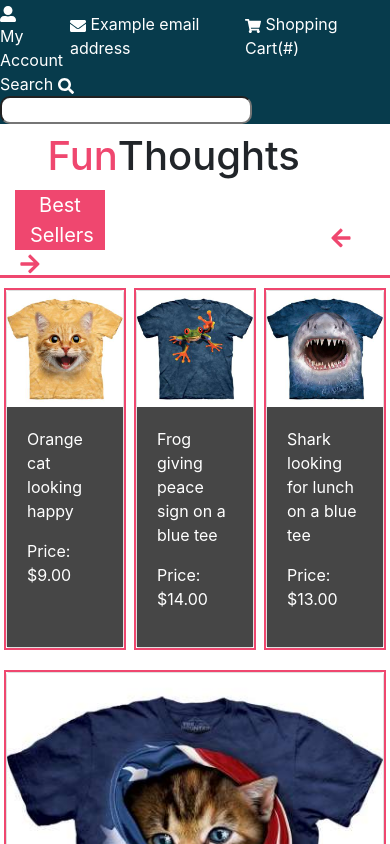
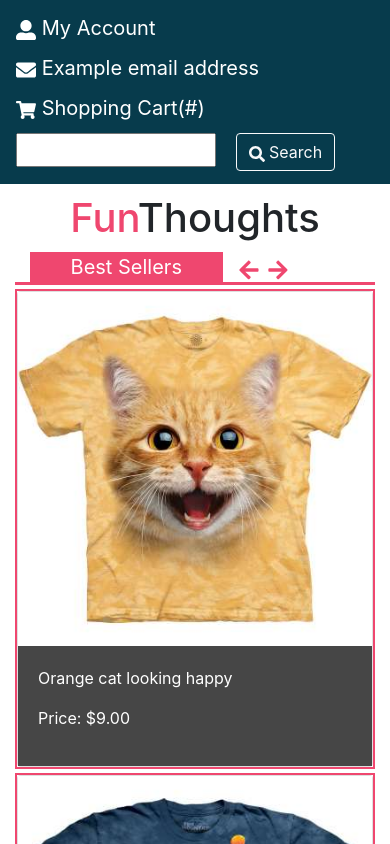
Before and after one commit to RSnodgrass92/fun-thoughts, a React (Create React App) app: page / in a window 390 px wide. Shown: the top 844 px of the page. Built offline with nearby package versions, Linux system fonts and the light colour scheme.

Commit message:
Responsive design fixed

```diff
--- a/src/App.js
+++ b/src/App.js
@@ -20,12 +20,14 @@ class App extends Component {
     render() {
         return (
             <div className="App">
-              <Header/>
-                <h1 className="col-1 d-flex offset-1 mt-2"><span>Fun</span>Thoughts</h1>
+                <Header/>
+                <div className="container">
+                <h1 className="col mt-2 text-center "><span>Fun</span>Thoughts</h1>
                 <Shelf shelftag="Best Sellers" shirtArr={bestsellersArr}/>
                 <Shelf shelftag="Mens" shirtArr={mensArr}/>
                 <Shelf shelftag="Womens" shirtArr={womensArr}/>
                 <Shelf shelftag="For Everyone" shirtArr={everyoneArr}/>
+                </div>
                 <Footer/>
             </div>
         );
--- a/src/App.scss
+++ b/src/App.scss
@@ -15,9 +15,8 @@ $tcard-border-width: 2px;
   padding:0;
 }
 
-
 input{
-  border-radius: 10px;
+  display: inline;
 }
 span{
   color: $best-sellers-color;
@@ -36,8 +35,15 @@ span{
   margin-bottom:10px;
 }
 
+.color-nav{
+  background-color: $outer-color;
+  color: $main-text-color;
+  &:hover{
+    color:#FFD166;
+  }
+}
 
-.col{
+.col-sm{
   margin-top: 10px;
   margin-bottom:10px;
 }
@@ -113,3 +119,8 @@ span{
   margin:0;
   padding:0;
 }
+
+#search-btn
+{
+  margin-left: 20px;
+}
--- a/src/components/footer.js
+++ b/src/components/footer.js
@@ -7,19 +7,19 @@ class Footer extends Component
     return(
       <div className="container-fluid outer align-items-center">
         <div className="row">
-          <div className="col my-1"><FaPhone /> Phone: (303) 570-6285</div>
+          <div className="col my-1 color-nav"><FaPhone /> Phone: (303) 570-6285</div>
         </div>
         <div className="row">
-          <div className="col my-1"><FaEnvelope />  Email: example@emailhost.com</div>
+          <div className="col my-1 color-nav"><FaEnvelope />  Email: example@emailhost.com</div>
         </div>
         <div className="row">
-          <div className="col my-1"><FaQuestion />  FAQ</div>
+          <div className="col my-1 color-nav"><FaQuestion />  FAQ</div>
         </div>
         <div className="row">
-          <div className="col my-1"><FaInfo />  About Us</div>
+          <div className="col my-1 color-nav "><FaInfo />  About Us</div>
         </div>
         <div className="row">
-          <div className="col my-1"><FaCreditCard /> Payment Methods</div>
+          <div className="col my-1 color-nav"><FaCreditCard /> Payment Methods</div>
         </div>
       </div>
     )
--- a/src/components/header.js
+++ b/src/components/header.js
@@ -1,5 +1,6 @@
 import React, { Component } from 'react';
 import {FaEnvelope,FaShoppingCart, FaUserAlt, FaSearch} from "react-icons/fa";
+import { Navbar, NavbarBrand,Form} from 'reactstrap';
 
 class Header extends Component
 {
@@ -10,12 +11,16 @@ class Header extends Component
     render(){
       return(
         <div className="container-fluid p-0">
-            <div className="row  align-items-center outer">
-                <div className="col-2 "><FaUserAlt />  My Account</div>
-                <div className="col"><FaEnvelope />  Example email address</div>
-                <div className="col"><FaShoppingCart /> Shopping Cart(#)</div>
-                <div className="col-5"> Search <FaSearch />  <input type="text"></input></div>
-            </div>
+            <Navbar  expand="lg" className="color-nav" >
+
+            <div className="container-fluid">
+                    <NavbarBrand className="color-nav" href="/"><FaUserAlt /> My Account</NavbarBrand>
+                    <NavbarBrand className="color-nav" href="/"><FaEnvelope /> Example email address</NavbarBrand>
+                    <NavbarBrand className="color-nav" href="/"><FaShoppingCart /> Shopping Cart(#)</NavbarBrand>
+                    <NavbarBrand className="color-nav" href="/"><input className="col-7"></input><button className="color-nav btn btn-outline-light" id="search-btn"><FaSearch/> Search</button></NavbarBrand>
+                </div>
+            </Navbar>
+
         </div>
       )
     }
--- a/src/components/shelf.js
+++ b/src/components/shelf.js
@@ -166,20 +166,20 @@ render(){
   return(
     <div className="container">
     <div className="row align-items-center"></div>
-    <button className={`col-3 shelftag  ${this.state.cssclass}`}>{this.props.shelftag}</button>
-      <span className="col-2 offset-7">
+    <button className={`col-7 col-sm-4 col-md-3 shelftag  ${this.state.cssclass}`}>{this.props.shelftag}</button>
+      <span className="col-3   offset-sm-5 offset-md-7">
         <button className="arrowbtn mr-1" onClick={this.leftArrow.bind(this)}><FaArrowLeft className={`${this.state.cssclassa}`}/>   </button><button className="arrowbtn ml-1" onClick={this.rightArrow.bind(this)}><FaArrowRight className={`${this.state.cssclassa}`} /></button></span>
     <div className="row">
     <div className={`underline col-12 my-0  ${this.state.cssclass}`}></div>
     </div>
     <div className="row">
-        <div className={`col teeshirt mx-1 p-0 ${this.state.cssclasst}`}><Teecard shirt={this.state.shirt1img} description={this.state.shirt1desc} price={this.state.shirt1price}/></div>
+        <div className={`col-xs-12 col-sm-6 col-md teeshirt mx-0 mx-md-1 p-0 mt-1 ${this.state.cssclasst}`}><Teecard shirt={this.state.shirt1img} description={this.state.shirt1desc} price={this.state.shirt1price}/></div>
 
-        <div className={`col teeshirt mx-1 p-0 ${this.state.cssclasst}`}><Teecard shirt={this.state.shirt2img} description={this.state.shirt2desc} price={this.state.shirt2price}/></div>
+        <div className={`col-xs-12 col-sm-6 col-md teeshirt mx-0 mx-md-1 p-0 mt-1 ${this.state.cssclasst}`}><Teecard shirt={this.state.shirt2img} description={this.state.shirt2desc} price={this.state.shirt2price}/></div>
 
-        <div className={`col teeshirt mx-1 p-0 ${this.state.cssclasst}`}><Teecard shirt={this.state.shirt3img} description={this.state.shirt3desc} price={this.state.shirt3price}/></div>
+        <div className={`col-xs-12 col-sm-6 col-md teeshirt mx-0 mx-md-1 p-0 mt-1 ${this.state.cssclasst}`}><Teecard shirt={this.state.shirt3img} description={this.state.shirt3desc} price={this.state.shirt3price}/></div>
 
-        <div className={`col teeshirt mx-1 p-0 ${this.state.cssclasst}`}><Teecard shirt={this.state.shirt4img} description={this.state.shirt4desc} price={this.state.shirt4price}/></div>
+        <div className={`col-xs-12 col-sm-6 col-md teeshirt mx-0 mx-md-1 p-0 mt-1 ${this.state.cssclasst}`}><Teecard shirt={this.state.shirt4img} description={this.state.shirt4desc} price={this.state.shirt4price}/></div>
       </div>
     </div>
   )
```
Also changed, not shown: 1 other file (tests, documents, lock files or other folders).
